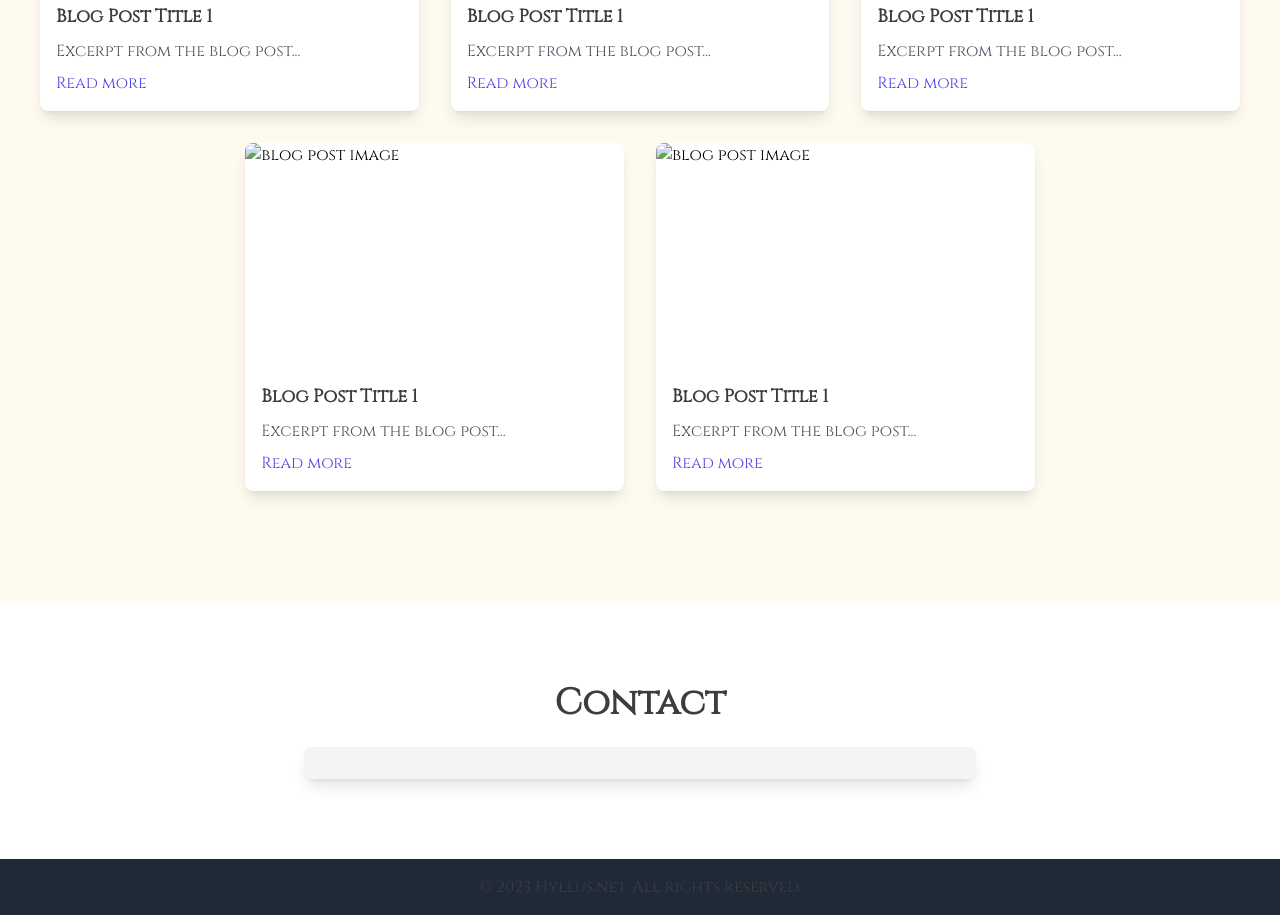
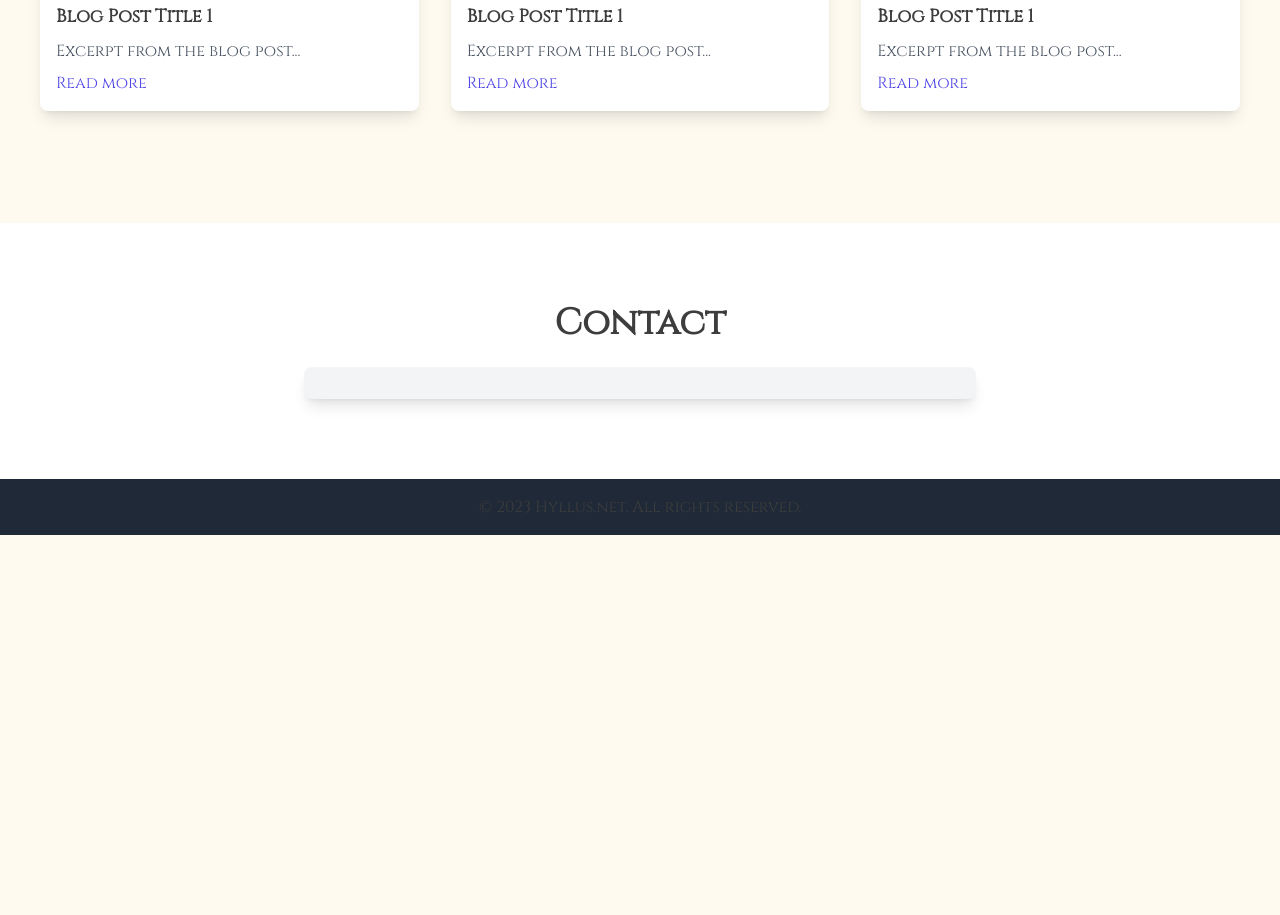
Before and after one commit to mkobaa/portfolio, a website: page index.html in a window 1280 px wide. Shown: the part 2529-3444 px from the top of the page. After the commit the page ends 3064 px from the top, so only its background shows below. Drawn offline with nearby package versions, Linux system fonts and the light colour scheme.

```diff
--- a/index.html
+++ b/index.html
@@ -154,26 +154,6 @@
                         </div>
                     </div>
                 </div>
-                <div class="w-full sm:w-1/2 lg:w-1/3 px-4 mb-8">
-                    <div class="bg-white shadow-lg rounded-lg overflow-hidden">
-                        <img class="w-full h-56 object-cover object-center" src="path_to_blog_image_1.jpg" alt="blog post image">
-                        <div class="p-4">
-                            <h3 class="font-bold text-lg">Blog Post Title 1</h3>
-                            <p class="text-gray-600 mt-2">Excerpt from the blog post...</p>
-                            <a href="#" class="text-indigo-600 inline-block mt-2">Read more</a>
-                        </div>
-                    </div>
-                </div>
-                <div class="w-full sm:w-1/2 lg:w-1/3 px-4 mb-8">
-                    <div class="bg-white shadow-lg rounded-lg overflow-hidden">
-                        <img class="w-full h-56 object-cover object-center" src="path_to_blog_image_1.jpg" alt="blog post image">
-                        <div class="p-4">
-                            <h3 class="font-bold text-lg">Blog Post Title 1</h3>
-                            <p class="text-gray-600 mt-2">Excerpt from the blog post...</p>
-                            <a href="#" class="text-indigo-600 inline-block mt-2">Read more</a>
-                        </div>
-                    </div>
-                </div>
                 <!-- Blog Post 2 -->
                 <!-- ... More blog posts ... -->
             </div>
```
